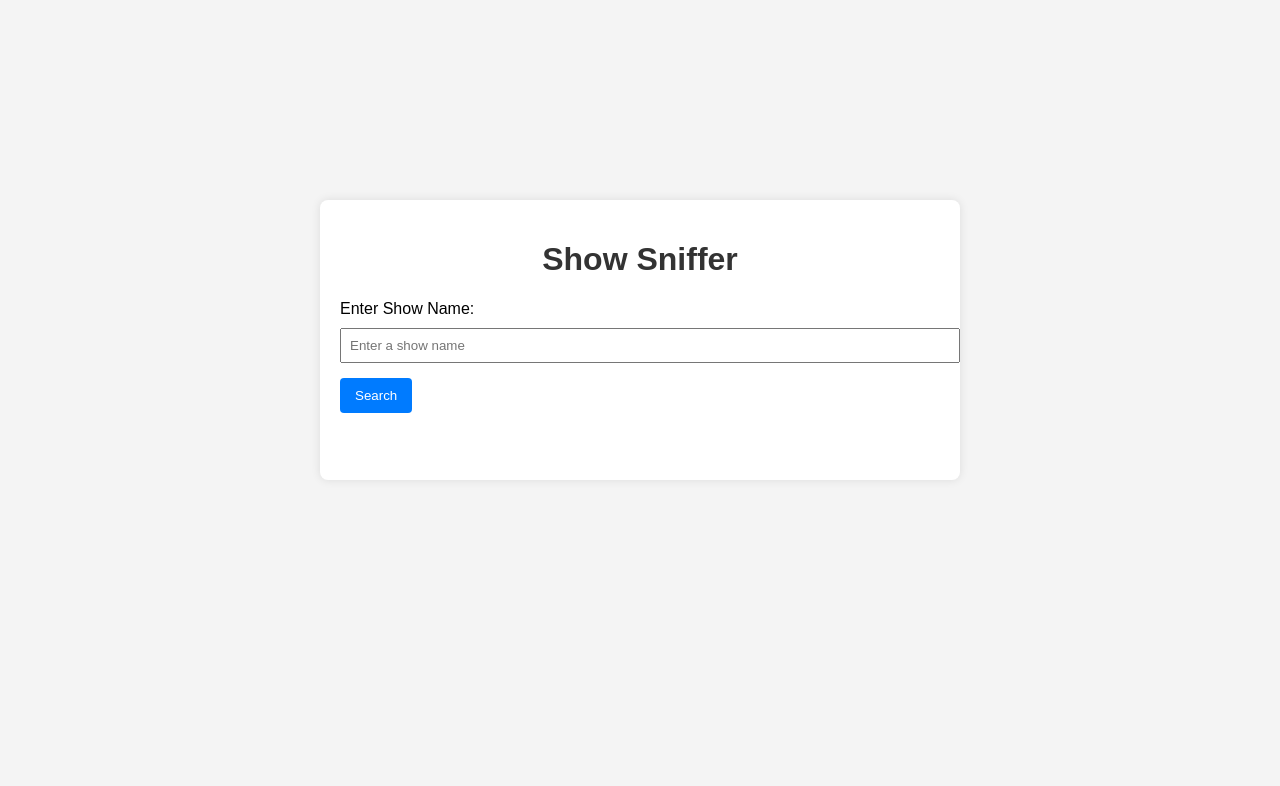
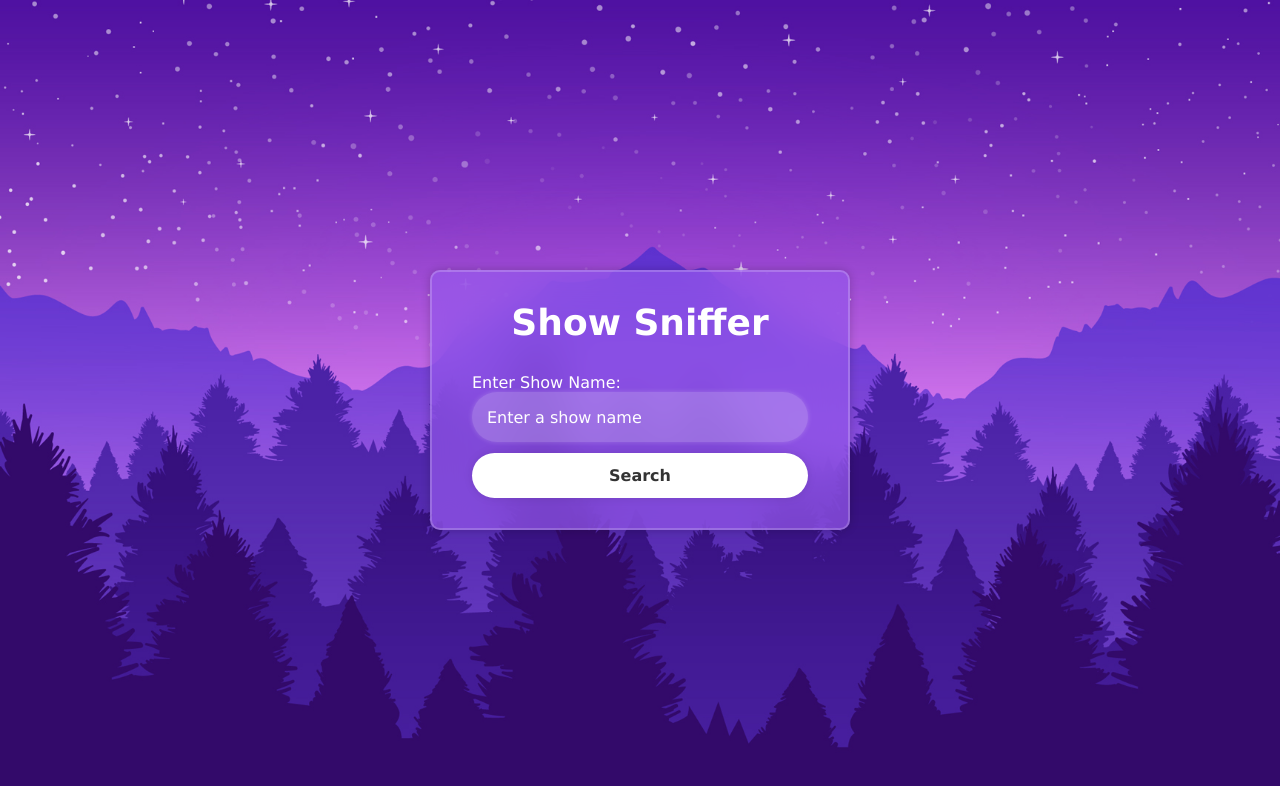
Before and after one commit to gauravdaultani/ShowSniffer, a plain HTML site: page index.html in a window 1280 px wide. Drawn offline with Linux system fonts and the light colour scheme.

Commit message:
Refactor HTML and CSS code

```diff
--- a/index.html
+++ b/index.html
@@ -1,4 +1,4 @@
-<!DOCTYPE html>
+<!-- <!DOCTYPE html>
 <html lang="en">
 <head>
     <meta charset="UTF-8">
@@ -14,6 +14,27 @@
         <button id="searchButton">Search</button>
         <div id="results"></div>
     </div>
+    <script src="script.js"></script>
+</body>
+</html> -->
+<!DOCTYPE html>
+<html lang="en">
+<head>
+    <meta charset="UTF-8">
+    <meta name="viewport" content="width=device-width, initial-scale=1.0">
+    <link rel="stylesheet" href="styles.css">
+    <title>Show Sniffer</title>
+</head>
+<body>
+    <div class="wrapper">
+        <h1>Show Sniffer</h1>
+        <div class="input-box">
+            <label for="showName">Enter Show Name:</label>
+            <input type="text" id="showName" placeholder="Enter a show name">
+        </div>
+        <button id="searchButton" class="btn">Search</button>
+        <div id="results" class="results-container"></div>
+    </div>
 
     <script src="script.js"></script>
 </body>
--- a/styles.css
+++ b/styles.css
@@ -1,46 +1,142 @@
-body {
-    font-family: Arial, sans-serif;
-    background-color: #f4f4f4;
+* {
     margin: 0;
     padding: 0;
-    /* background-image: url("bgimg.png"); */
-    background-repeat: no-repeat;
-    background-size: cover;
-}
-.container {
-    max-width: 600px;
-    min-height: 30vh;
-    margin: 200px auto;
-    background-color: #fff;
-    padding: 20px;
-    border-radius: 8px;
-    box-shadow: 0 0 10px rgba(0, 0, 0, 0.1);
-}
-h1 {
-    text-align: center;
-    color: #333;
+    box-sizing: border-box;
+    font-family: 'Verdana', Geneva, Tahoma, sans-serif;
 }
 
-label {
-    display: block;
-    margin-bottom: 10px;
+body {
+    display: flex;
+    justify-content: center;
+    align-items: center;
+    min-height: 100vh;
+    background: url('img.jpg') no-repeat;
+    background-size: cover;
+    background-position: center;
 }
-input {
+
+.wrapper {
+    width: 420px;
+    background: rgba(148, 87, 235, 0.7);
+    color: #ffffff;
+    border-radius: 10px;
+    padding: 30px 40px;
+    border: 2px solid rgba(255, 255, 255, .2);
+    backdrop-filter: blur(20px);
+    box-shadow: 0 0 10px rgba(0, 0, 0, .2);
+}
+
+.wrapper h1 {
+    font-size: 36px;
+    text-align: center;
+}
+
+.wrapper .input-box {
+    position: relative;
     width: 100%;
-    padding: 8px;
-    margin-bottom: 15px;
+    height: 50px;
+    margin: 30px 0;
 }
-button {
-    background-color: #007BFF;
+
+.input-box input {
+    width: 100%;
+    height: 100%;
+    background: rgba(255, 255, 255, 0.2);
+    border: none;
+    outline: none;
+    border-radius: 40px;
+    font-size: 16px;
+    color: #ffffff;
+    padding: 15px;
+    padding-right: 45px;
+    box-shadow: 0 0 5px rgba(255, 255, 255, 0.2);
+}
+
+.input-box input::placeholder {
+    color: #ffffff;
+}
+
+.input-box i {
+    position: absolute;
+    right: 20px;
+    top: 50%;
+    transform: translateY(-50%);
+    font-size: 20px;
+    color: #ffffff;
+}
+
+.wrapper .remember-forgot {
+    display: flex;
+    justify-content: space-between;
+    font-size: 14.5px;
+    margin: -15px 0 15px;
+}
+
+.remember-forgot label input {
+    accent-color: #fff;
+    margin-right: 3px;
+}
+
+.remember-forgot a {
     color: #fff;
-    padding: 10px 15px;
+    text-decoration: none;
+}
+
+.remember-forgot a:hover {
+    text-decoration: underline;
+}
+
+.wrapper .btn {
+    width: 100%;
+    height: 45px;
+    background: #fff;
     border: none;
-    border-radius: 4px;
+    outline: none;
+    border-radius: 40px;
+    box-shadow: 0 0 10px rgba(0, 0, 0, .1);
     cursor: pointer;
+    font-size: 16px;
+    color: #333;
+    font-weight: 600;
+    .wrapper .btn:hover {
+        background: #333;
+        color: #fff;
+    }
+
+    .wrapper .register-link {
+        font-size: 14.5px;
+        text-align: center;
+        margin: 20px 0 15px;
+    }
+
+    .register-link p a {
+        color: #fff;
+        text-decoration: none;
+        font-weight: 600;
+    }
+
+    .register-link p a:hover {
+        text-decoration: underline;
+    }
 }
-button:hover {
-    background-color: #0056b3;
+
+.wrapper .btn:hover {
+    background: #333;
+    color: #fff;
 }
-#results {
-    margin-top: 20px;
+
+.wrapper .register-link {
+    font-size: 14.5px;
+    text-align: center;
+    margin: 20px 0 15px;
 }
+
+.register-link p a {
+    color: #fff;
+    text-decoration: none;
+    font-weight: 600;
+}
+
+.register-link p a:hover {
+    text-decoration: underline;
+}
```
Also changed, not shown: img.jpg (added).
